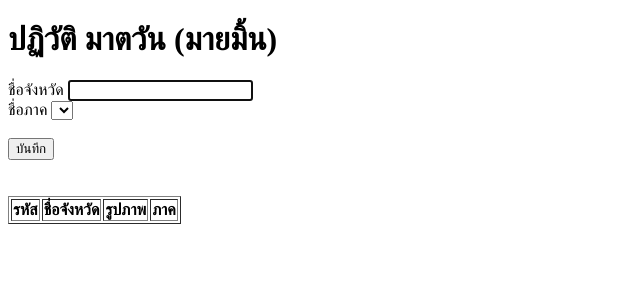
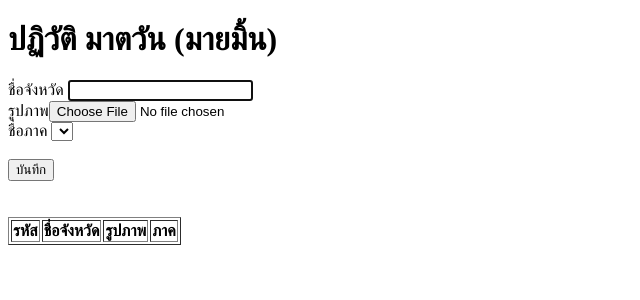
Before and after one commit to 66-tch/patiwat, a PHP site: page /b.php in a window 1280 px wide. Shown: the top 300 px of the page, without its empty margins (0-640 px from the left). Run offline with PHP 8.4, Linux system fonts and the light colour scheme; data that the repository does not hold is empty.

Commit message:
Add files via upload

```diff
--- a/i/b.php
+++ b/i/b.php
@@ -9,6 +9,7 @@
 
 <form method="post" action="">
     ชื่อจังหวัด <input type="text" name="rname" autofocus required><br>
+    รูปภาพ<input type="file" name="pimage"><br>
     ชื่อภาค
     <select name="rid">
 <?php
```
